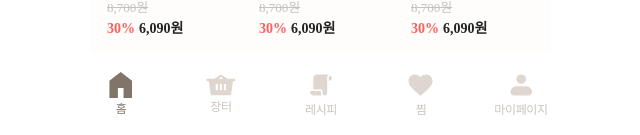
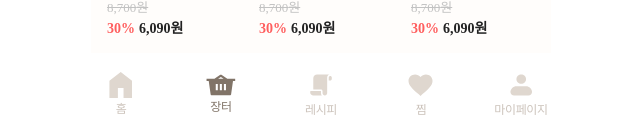
Before and after one commit to Unithon-INU/2025_UNITHON_TEAM_11_FE, a Next.js app: page /market in a window 1280 px wide. Shown: the part 665-800 px from the top of the page, without its empty margins (319-959 px from the left). Built offline with nearby package versions, Linux system fonts and the light colour scheme.

Commit message:
fix : 자잘한 에러들 수정

```diff
--- a/src/app/market/page.tsx
+++ b/src/app/market/page.tsx
@@ -49,7 +49,7 @@ export default function MarketPage() {
 
       </div>
     </DefaultBody>
-    <BottomNav activeIndex={0}></BottomNav>
+    <BottomNav activeIndex={1}></BottomNav>
     </div>
   );
 }
--- a/src/app/recipe/page.tsx
+++ b/src/app/recipe/page.tsx
@@ -66,7 +66,7 @@ export default function MarketPage() {
 
       </div>
     </DefaultBody>
-    <BottomNav activeIndex={0}></BottomNav>
+    <BottomNav activeIndex={2}></BottomNav>
     </div>
   );
 }
--- a/src/components/BottonNav.tsx
+++ b/src/components/BottonNav.tsx
@@ -35,7 +35,7 @@ export default function BottomNav({ activeIndex = 0 }: BottomNavProps) {
                     <Link href='/main' className="flex flex-col justify-center items-center h-full">
                         <img src={ activeIndex===0 ? ActiveHomeIconPath : HomeIconPath} width={24} height={24} className="stroke-red-500"  alt='메인'/>
                         <p className={`mt-[4px] font-pretendard font-medium text-[12px] leading-[14px] text-center tracking-[-0.03em] flex-none order-1 self-stretch flex-grow-0
-    ${activeIndex === 0 ? "text-[#817468]" : "text-[#CCC3BB]"}`}>홈</p>
+                        ${activeIndex === 0 ? "text-[#817468]" : "text-[#CCC3BB]"}`}>홈</p>
                     </Link>
                 </li>
                 <li className="flex-1 text-center">
--- a/src/components/market/MarketCarousel.tsx
+++ b/src/components/market/MarketCarousel.tsx
@@ -6,7 +6,7 @@ import Image from 'next/image';
 import { ChevronLeft, ChevronRight } from 'lucide-react';
 
 const images = [
-  '/asset/marketcarousel.svg',
+  '/asset/marketCarousel.svg',
 
 ];
 
```
